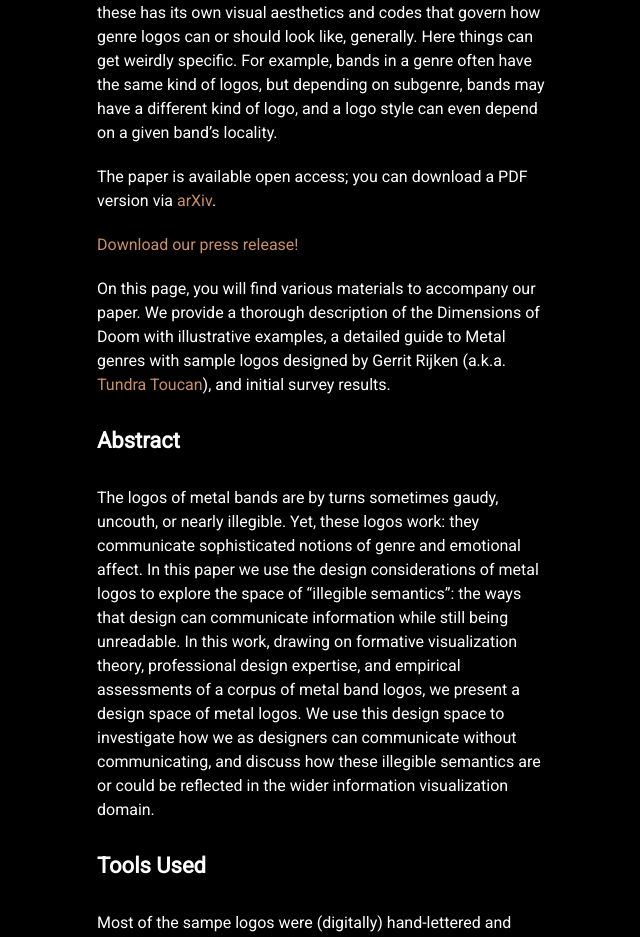
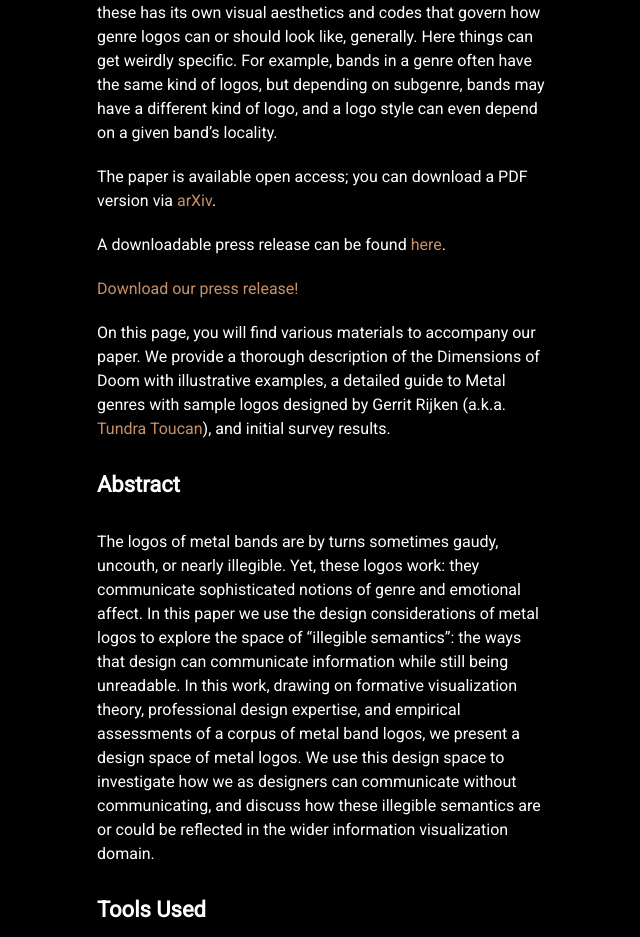
Before and after one commit to Noeska/illegiblesemantics, a Jekyll site: the page built from pages/about.md, in a window 1280 px wide. Shown: the part 655-1592 px from the top of the page, without its empty margins (198-838 px from the left). Built offline with Jekyll 4.4.1, drawn with Linux system fonts in a browser that asks for light colours; nearby versions of some CDN libraries.

Commit message:
Update about.md

```diff
--- a/pages/about.md
+++ b/pages/about.md
@@ -12,6 +12,7 @@ In our paper "Illegible Semantics" we explore the "design space" of Metal logos;
 
 The paper is available open access; you can download a PDF version via <a href="https://arxiv.org/pdf/2109.01688" target="_blank" rel="noopener"><span>arXiv</span></a>.
 
+A downloadable press release can be found <a href="/assets/press/Illegible_Semantics_Press_Release.pdf" target="_blank" rel="noopener"><span>here</span></a>.
 
 [Download our press release!](/assets/press/Illegible_Semantics_Press_Release.pdf)
 
```
